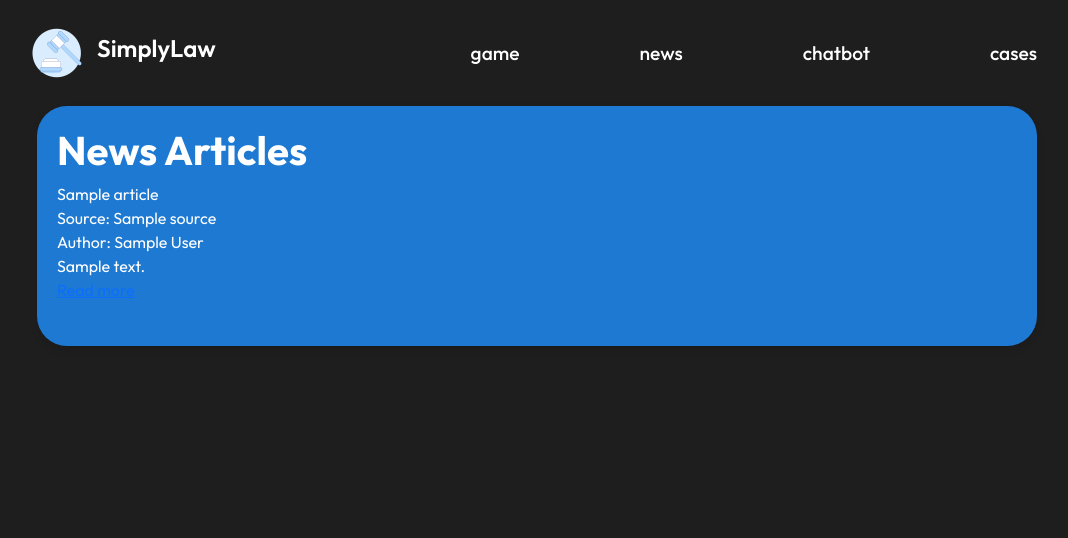
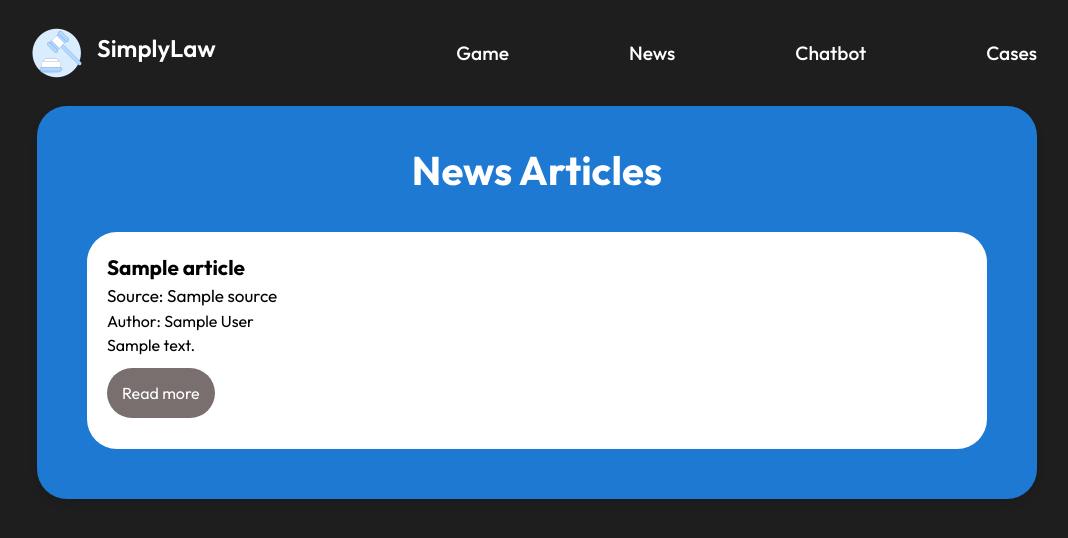
Before and after one commit to Hike-12/SIH, a Django app: template templates/news.html in a window 1280 px wide. Shown: the top 538 px of the page, without its empty margins (103-1171 px from the left). Run offline with Django 5.2, Linux system fonts and the light colour scheme; the template is opened without the code that fills it: most values are stand-ins (such as "Sample title", 1, 10 or a date in 2020).

Commit message:
submission commit

```diff
--- a/static/css/quizs.css
+++ b/static/css/quiz.css
@@ -265,7 +265,7 @@ p {
   border-radius: 30px;
   margin: 10px 120px;
   padding: 20px 20px;
-  height: 430px;
+  height: 70vh;
 }
 .search-bar {
   display: flex;
@@ -278,7 +278,7 @@ p {
   color: white;
   border: none;
   border-radius: 50px;
-  padding: 10px;
+  padding: 10px 10px;
   width: 800px;
 }
 
@@ -301,6 +301,45 @@ p {
 }
 
 #messages {
-  height: 320px;
-  width: auto;
+  height: 65vh;
+  margin: 20px;
+  overflow-y: scroll;
+
 }
+
+#articl{
+  background-color: white;
+  color: black;
+  border-radius: 30px;
+  padding: 20px 20px;
+  margin: 30px;
+}
+
+.title{
+  font-size: 1.3rem;
+  font-weight: bold;
+}
+
+.source{
+  font-size: 1.07rem;
+}
+
+.url{
+  text-decoration: none;
+  padding: 15px;
+  background-color: #7a6f6f;
+  color: white;
+  border-radius: 50px;
+}
+
+.url:hover{
+  border: #7a6f6f solid 2px;
+  background-color: transparent;
+  color: black;
+}
+
+.heading{
+  display: flex;
+  justify-content: center;
+  padding-top: 20px;
+}
--- a/templates/base.html
+++ b/templates/base.html
@@ -17,7 +17,7 @@
     <link
       rel="stylesheet"
       type="text/css"
-      href="{% static 'css/quizs.css' %}"
+      href="{% static 'css/quiz.css' %}"
     />
     <title>Quiz</title>
   </head>
@@ -30,10 +30,10 @@
         <span class="brand-name">SimplyLaw</span>
       </div>
       <ul class="nav-links">
-        <li><a href="/">game</a></li>
-        <li><a href="/news">news</a></li>
-        <li><a href="/chatbot">chatbot</a></li>
-        <li><a href="#">cases</a></li>
+        <li><a href="/">Game</a></li>
+        <li><a href="/news">News</a></li>
+        <li><a href="/chatbot">Chatbot</a></li>
+        <li><a href="#">Cases</a></li>
       </ul>
     </nav>
     {% block body %}{% endblock body%}
--- a/templates/final.html
+++ b/templates/final.html
@@ -1,5 +1,5 @@
 {% extends "base.html" %} {% load static %} {% block css %} {% static
-'css/quizs.css' %} {% endblock css %} {% block body %}
+'css/quiz.css' %} {% endblock css %} {% block body %}
 <div class="container">
   <div class="white-box">
     <div class="quiz-results">
--- a/templates/news.html
+++ b/templates/news.html
@@ -1,14 +1,14 @@
 {% extends "base.html" %}
 {% block body %}
 <div class="container">
-    <h1>News Articles</h1>
+    <div class="heading">    <h1>News Articles</h1></div>
     {% if articles %}
     {% for article in articles %}
-    <div class="article">
-        <div class="title">{{ article.title }}</div>
+    <div class="article" id="articl">
+        <div class="title" >{{ article.title }}</div>
         <div class="source">Source: {{ article.source }}</div>
         <div class="author">Author: {{ article.author }}</div>
-        <div class="description">{{ article.description }}</div>
+        <div class="description">{{ article.description }}</div><br/>
         <a href="{{ article.url }}" class="url" target="_blank">Read more</a>
         <br>
         <br>
--- a/templates/quiz.html
+++ b/templates/quiz.html
@@ -1,6 +1,6 @@
 <!DOCTYPE html>
 {% extends "base.html" %} {%load static%} {% block css %} {% static
-'/css/quizs.css' %} {% endblock css %} {% block body %}
+'/css/quiz.css' %} {% endblock css %} {% block body %}
 <div class="container">
   <img class="scales" src="/static/images/scale.png" />
   <div class="question">{%if quiz%}{{quiz.question}}</div>
--- a/templates/result.html
+++ b/templates/result.html
@@ -1,5 +1,5 @@
 {% extends "base.html" %} {% load static %} {% block css %} {% static
-'/css/quizs.css' %} {% endblock css %} {% block body %}
+'/css/quiz.css' %} {% endblock css %} {% block body %}
 <div class="container">
   {% if result_message %}
   <div class="white-box">
```
Also changed, not shown: db.sqlite3.
